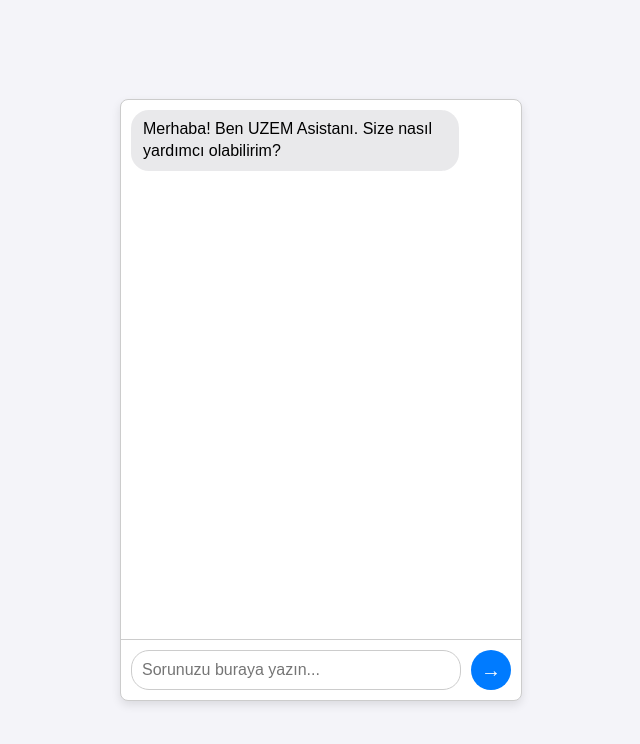
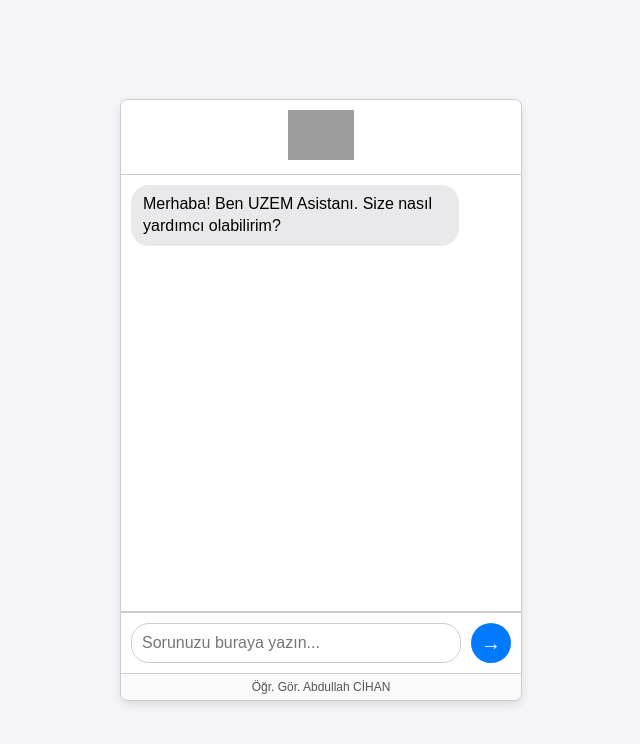
Before and after one commit to abdullah-cihan/uzem, a plain HTML site: page index.html in a window 1280 px wide. Shown: the whole page, without its empty margins (319-959 px from the left). Drawn offline with Linux system fonts and the light colour scheme; grey boxes are pictures that could not be loaded.

Commit message:
index.html

```diff
--- a/index.html
+++ b/index.html
@@ -5,7 +5,6 @@
     <meta name="viewport" content="width=device-width, initial-scale=1.0">
     <title>UZEM AI Asistanı</title>
     <style>
-        /* --- Aşama 3: CSS (Görsel Stil) --- */
         body {
             font-family: Arial, sans-serif;
             background-color: #f4f4f9;
@@ -24,11 +23,21 @@
             display: flex;
             flex-direction: column;
             box-shadow: 0 4px 10px rgba(0,0,0,0.1);
+            overflow: hidden;
+        }
+        #logo {
+            text-align: center;
+            padding: 10px;
+            border-bottom: 1px solid #ccc;
+            background-color: #fff;
+        }
+        #logo img {
+            max-height: 50px;
         }
         #chat-log {
             flex-grow: 1;
             padding: 10px;
-            overflow-y: auto; /* Mesajlar artınca kaydırma çubuğu çıkar */
+            overflow-y: auto;
             border-bottom: 1px solid #ccc;
         }
         .message {
@@ -41,17 +50,18 @@
         .user-message {
             background-color: #007bff;
             color: white;
-            align-self: flex-end; /* Kullanıcı mesajları sağa yaslı */
+            align-self: flex-end;
             margin-left: auto;
         }
         .bot-message {
             background-color: #e9e9eb;
             color: black;
-            align-self: flex-start; /* Asistan mesajları sola yaslı */
+            align-self: flex-start;
         }
         #input-container {
             display: flex;
             padding: 10px;
+            border-top: 1px solid #ccc;
         }
         #user-input {
             flex-grow: 1;
@@ -74,11 +84,22 @@
         #send-button:hover {
             background-color: #0056b3;
         }
+        #footer {
+            text-align: center;
+            padding: 6px;
+            font-size: 12px;
+            color: #555;
+            border-top: 1px solid #ccc;
+            background-color: #fafafa;
+        }
     </style>
 </head>
 <body>
 
     <div id="chat-container">
+        <div id="logo">
+            <img src="https://upload.wikimedia.org/wikipedia/tr/e/e3/Afyonkarahisar_Sa%C4%9Fl%C4%B1k_Bilimleri_%C3%9Cniversitesi_logo.png" alt="Üniversite Logosu">
+        </div>
         <div id="chat-log">
             <div class="message bot-message">Merhaba! Ben UZEM Asistanı. Size nasıl yardımcı olabilirim?</div>
         </div>
@@ -86,15 +107,16 @@
             <input type="text" id="user-input" placeholder="Sorunuzu buraya yazın...">
             <button id="send-button">→</button>
         </div>
+        <div id="footer">
+            Öğr. Gör. Abdullah CİHAN
+        </div>
     </div>
 
     <script>
-        // --- Aşama 3: JavaScript (Arayüzün Beyni) ---
         const chatLog = document.getElementById('chat-log');
         const userInput = document.getElementById('user-input');
         const sendButton = document.getElementById('send-button');
 
-        // Butona tıklandığında veya Enter'a basıldığında mesaj gönder
         sendButton.addEventListener('click', sendMessage);
         userInput.addEventListener('keypress', function(e) {
             if (e.key === 'Enter') {
@@ -104,24 +126,18 @@
 
         async function sendMessage() {
             const userText = userInput.value.trim();
-            if (userText === "") return; // Boş mesaj göndermeyi engelle
+            if (userText === "") return;
 
-            // 1. Kullanıcının mesajını ekranda göster
             appendMessage(userText, 'user-message');
-            userInput.value = ""; // Yazı kutusunu temizle
-
-            // Kopyalayıp kendi kodunuzdakiyle değiştirebileceğiniz doğru blok
-
-// LÜTFEN MEVCUT KODUNUZDAKİ BU BÖLÜMÜ AŞAĞIDAKİ BLOK İLE DEĞİŞTİRİN
+            userInput.value = "";
 
             try {
-    // Arka Uca (Backend) isteği gönder
                 const response = await fetch('https://abdullahcihan.pythonanywhere.com/soru-sor', {
                     method: 'POST',
                     headers: {
                         'Content-Type': 'application/json'
                     },
-        body: JSON.stringify({ soru: userText }) // Soruyu JSON formatında gönder
+                    body: JSON.stringify({ soru: userText })
                 });
 
                 if (!response.ok) {
@@ -129,9 +145,8 @@ try {
                 }
 
                 const data = await response.json();
-    const botText = data.cevap; // Backend'den gelen cevabı al
+                const botText = data.cevap;
 
-    // Bot'un cevabını ekranda göster
                 appendMessage(botText, 'bot-message');
 
             } catch (error) {
@@ -145,7 +160,7 @@ try {
             messageElement.classList.add('message', className);
             messageElement.textContent = text;
             chatLog.appendChild(messageElement);
-            chatLog.scrollTop = chatLog.scrollHeight; // Sohbeti en alta kaydır
+            chatLog.scrollTop = chatLog.scrollHeight;
         }
     </script>
 
```
Lines whose indentation alone changed are shown as unchanged.
